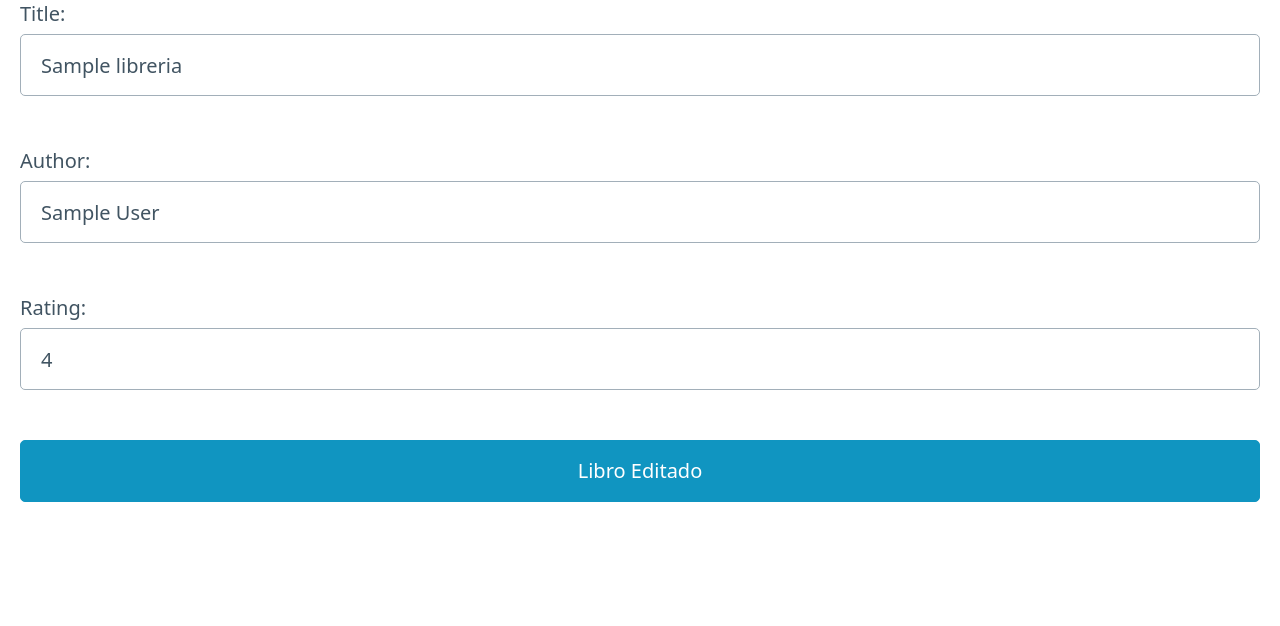
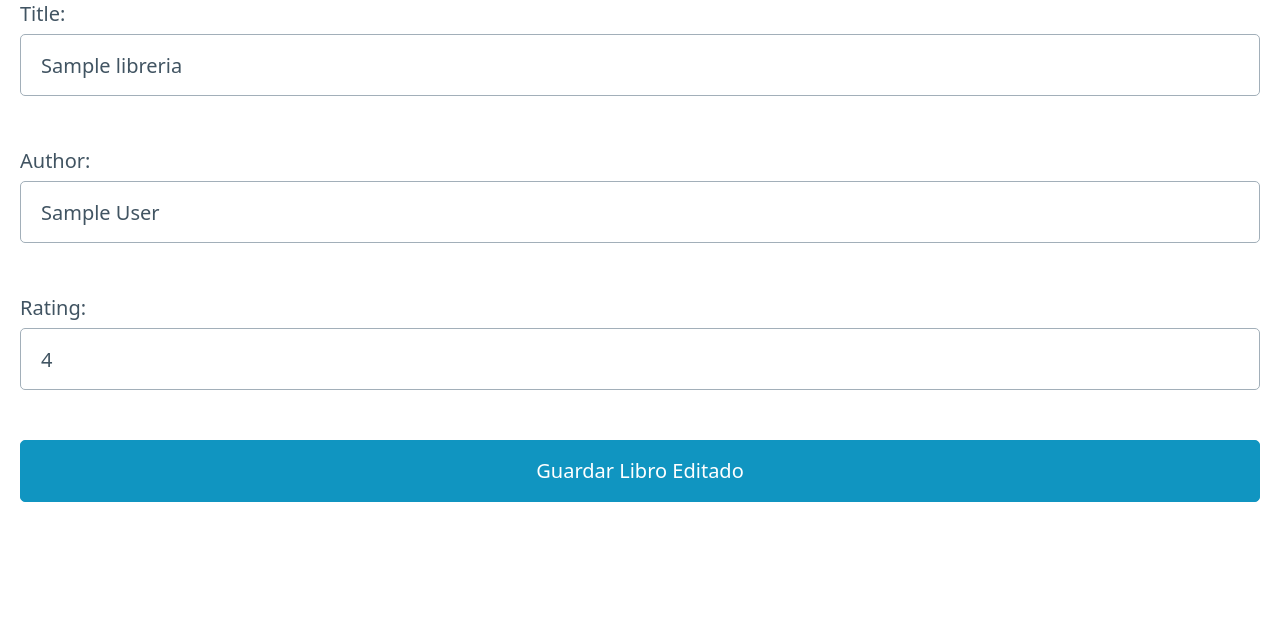
Before and after one commit to dakkusu988/LibreriaProyectoDjangoDCA_2, a Django app: page /editar/1 in a window 1280 px wide. Shown: the part 141-767 px from the top of the page. Run offline with Django 4.2, Linux system fonts and the light colour scheme; tables that the repository leaves empty hold one stand-in row (values such as "Sample post").

```diff
--- a/libreria/templates/libreria/editar.html
+++ b/libreria/templates/libreria/editar.html
@@ -14,7 +14,7 @@
         <form action="{% url 'editar' pk=book.pk %}" method="post">
             {% csrf_token %}
             {{ form.as_p }}
-            <button type="submit">Libro Editado</button>
+            <button type="submit">Guardar Libro Editado</button>
         </form>
 
     </body>
```
